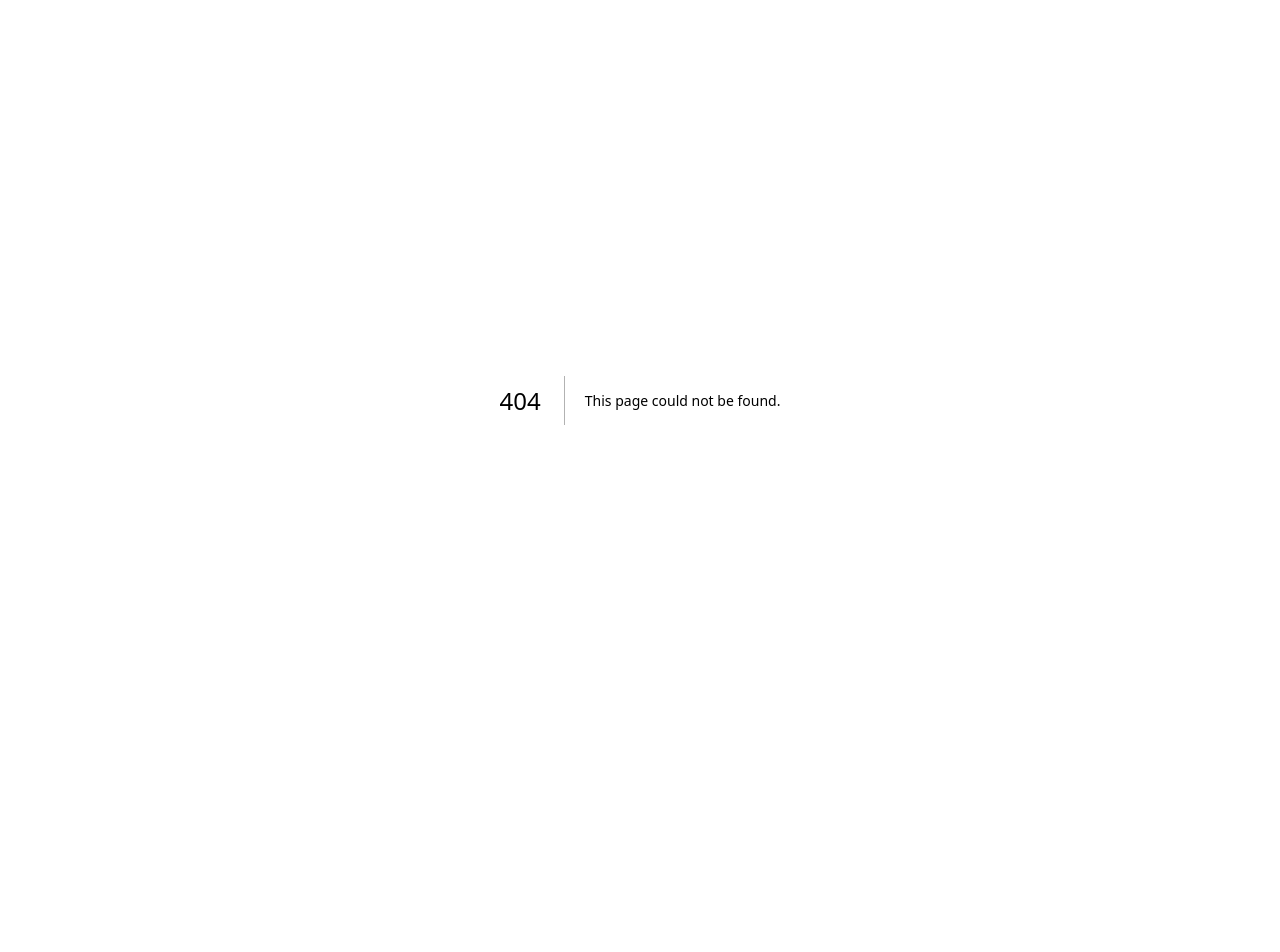
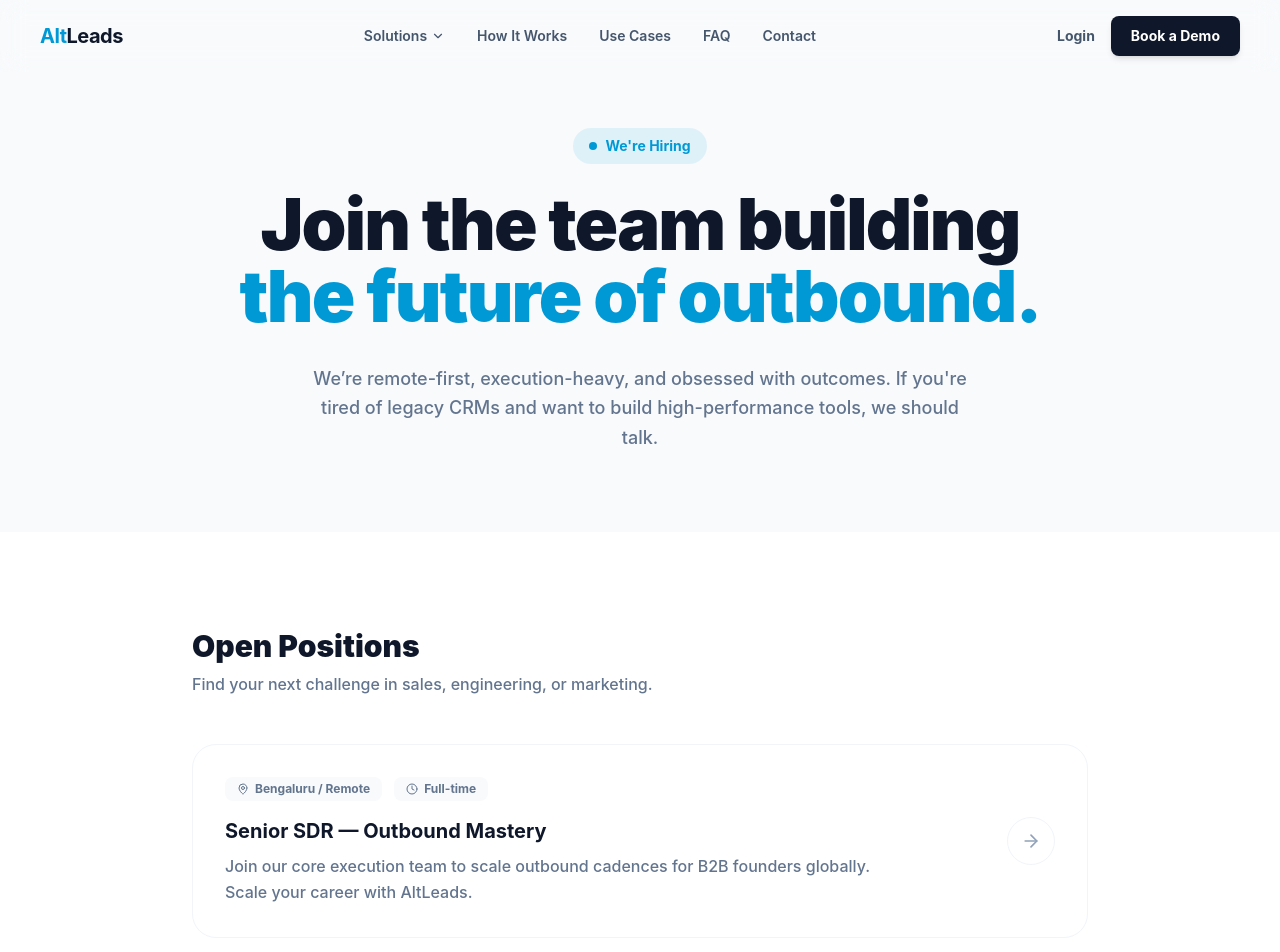
Before and after one commit to ampliorcloud-glitch/altleads_website, a Next.js app: page /careers in a window 1280 px wide. Before the commit this address had no page. Shown: the top 952 px of the page. Before the commit the page ends 800 px from the top, so only its background shows below. Built offline with nearby package versions, Linux system fonts and the light colour scheme.

Commit message:
feat: cleanup footer and add premium careers page

```diff
--- /dev/null
+++ b/app/careers/page.js
@@ -0,0 +1,133 @@
+"use client";
+
+import Navbar from "@/components/Navbar";
+import Footer from "@/components/Footer";
+import { motion } from "framer-motion";
+import { Briefcase, MapPin, Clock, ArrowRight } from "lucide-react";
+
+const positions = [
+    {
+        title: "Senior SDR — Outbound Mastery",
+        location: "Bengaluru / Remote",
+        type: "Full-time",
+        description: "Join our core execution team to scale outbound cadences for B2B founders globally. Scale your career with AltLeads."
+    },
+    {
+        title: "Product Engineer (Next.js/React)",
+        location: "Bengaluru",
+        type: "Full-time",
+        description: "Build the future of CRM orchestration. We're looking for engineers who care about UX and billion-dollar aesthetics."
+    },
+    {
+        title: "Growth Marketing Manager",
+        location: "Remote",
+        type: "Full-time",
+        description: "Own the top-of-funnel and help us define how B2B teams think about multi-channel intelligence."
+    }
+];
+
+export default function CareersPage() {
+    return (
+        <main className="min-h-screen bg-white">
+            <Navbar />
+
+            {/* Hero */}
+            <section className="pt-32 pb-20 px-4 bg-[#f8fafc]">
+                <div className="max-w-[1280px] mx-auto text-center">
+                    <motion.div
+                        initial={{ opacity: 0, y: 20 }}
+                        animate={{ opacity: 1, y: 0 }}
+                        className="inline-flex items-center gap-2 px-4 py-2 rounded-full bg-primary/10 text-primary text-sm font-bold mb-6"
+                    >
+                        <span className="relative flex h-2 w-2">
+                            <span className="animate-ping absolute inline-flex h-full w-full rounded-full bg-primary opacity-75"></span>
+                            <span className="relative inline-flex rounded-full h-2 w-2 bg-primary"></span>
+                        </span>
+                        We're Hiring
+                    </motion.div>
+                    <motion.h1
+                        initial={{ opacity: 0, y: 20 }}
+                        animate={{ opacity: 1, y: 0 }}
+                        transition={{ delay: 0.1 }}
+                        className="text-5xl md:text-7xl font-black text-[#0f172a] mb-8 tracking-tight"
+                    >
+                        Join the team building <br className="hidden md:block" />
+                        <span className="text-primary">the future of outbound.</span>
+                    </motion.h1>
+                    <motion.p
+                        initial={{ opacity: 0, y: 20 }}
+                        animate={{ opacity: 1, y: 0 }}
+                        transition={{ delay: 0.2 }}
+                        className="max-w-2xl mx-auto text-lg text-slate-500 font-medium leading-relaxed"
+                    >
+                        We’re remote-first, execution-heavy, and obsessed with outcomes. If you're tired of legacy CRMs and want to build high-performance tools, we should talk.
+                    </motion.p>
+                </div>
+            </section>
+
+            {/* Open Positions */}
+            <section className="py-24 px-4">
+                <div className="max-w-4xl mx-auto">
+                    <div className="flex justify-between items-end mb-12">
+                        <div>
+                            <h2 className="text-3xl font-black text-[#0f172a] mb-2">Open Positions</h2>
+                            <p className="text-slate-500 font-medium">Find your next challenge in sales, engineering, or marketing.</p>
+                        </div>
+                    </div>
+
+                    <div className="grid gap-6">
+                        {positions.map((pos, i) => (
+                            <motion.div
+                                key={pos.title}
+                                initial={{ opacity: 0, x: -20 }}
+                                animate={{ opacity: 1, x: 0 }}
+                                transition={{ delay: i * 0.1 }}
+                                className="group p-8 rounded-3xl border border-slate-100 hover:border-primary/20 hover:shadow-xl hover:shadow-primary/5 transition-all bg-white cursor-pointer"
+                            >
+                                <div className="flex flex-col md:flex-row md:items-center justify-between gap-6">
+                                    <div className="flex-1">
+                                        <div className="flex flex-wrap gap-3 mb-4">
+                                            <span className="flex items-center gap-1.5 px-3 py-1 bg-slate-50 rounded-lg text-xs font-bold text-slate-500">
+                                                <MapPin className="size-3" /> {pos.location}
+                                            </span>
+                                            <span className="flex items-center gap-1.5 px-3 py-1 bg-slate-50 rounded-lg text-xs font-bold text-slate-500">
+                                                <Clock className="size-3" /> {pos.type}
+                                            </span>
+                                        </div>
+                                        <h3 className="text-xl font-bold text-[#0f172a] group-hover:text-primary transition-colors mb-2">
+                                            {pos.title}
+                                        </h3>
+                                        <p className="text-slate-500 font-medium leading-relaxed">
+                                            {pos.description}
+                                        </p>
+                                    </div>
+                                    <div className="flex items-center gap-4">
+                                        <span className="text-sm font-bold text-primary opacity-0 group-hover:opacity-100 transition-all translate-x-2 group-hover:translate-x-0">
+                                            Apply Now
+                                        </span>
+                                        <div className="size-12 rounded-full border border-slate-100 flex items-center justify-center group-hover:bg-primary group-hover:border-primary transition-all">
+                                            <ArrowRight className="size-5 text-slate-400 group-hover:text-white transition-all" />
+                                        </div>
+                                    </div>
+                                </div>
+                            </motion.div>
+                        ))}
+                    </div>
+
+                    <div className="mt-16 p-8 rounded-3xl bg-[#0f172a] text-center">
+                        <h3 className="text-2xl font-bold text-white mb-4">Don't see a perfect fit?</h3>
+                        <p className="text-slate-400 font-medium mb-8">We're always looking for talented people. Send us your resume and we'll keep you in mind.</p>
+                        <a
+                            href="mailto:careers@altleads.com"
+                            className="inline-flex items-center justify-center px-8 py-4 rounded-2xl bg-primary text-white font-black hover:scale-105 transition-all shadow-lg shadow-primary/20"
+                        >
+                            General Application
+                        </a>
+                    </div>
+                </div>
+            </section>
+
+            <Footer />
+        </main>
+    );
+}
--- a/components/Footer.jsx
+++ b/components/Footer.jsx
@@ -30,28 +30,18 @@
                     </div>
 
                     <div>
-                        <h4 className="font-black text-[#0f172a] mb-6">Resources</h4>
-                        <ul className="space-y-4 text-sm font-bold text-slate-500">
-                            <li><a href="#" className="hover:text-primary transition-colors">Documentation</a></li>
-                            <li><a href="#" className="hover:text-primary transition-colors">API Reference</a></li>
-                            <li><a href="#" className="hover:text-primary transition-colors">Community</a></li>
-                            <li><a href="#" className="hover:text-primary transition-colors">Blog</a></li>
-                        </ul>
-                    </div>
-
-                    <div>
                         <h4 className="font-black text-[#0f172a] mb-6">Company</h4>
                         <ul className="space-y-4 text-sm font-bold text-slate-500">
                             <li><a href="#top" className="hover:text-primary transition-colors">About</a></li>
-                            <li><a href="#cta" className="hover:text-primary transition-colors">Careers</a></li>
+                            <li><a href="/careers" className="hover:text-primary transition-colors">Careers</a></li>
                             <li><a href="/contact" className="hover:text-primary transition-colors">Contact</a></li>
+                            <li><a href="/privacy-policy" className="hover:text-primary transition-colors">Privacy Policy</a></li>
                             <li className="pt-4">
                                 <span className="block text-[#0f172a] mb-1">Headquarters:</span>
                                 Global Tech Park, Tower D,<br />
                                 Bellandur, Bengaluru,<br />
                                 India 560103
                             </li>
-                            <li><a href="#top" className="hover:text-primary transition-colors">Partners</a></li>
                         </ul>
                     </div>
                 </div>
```
